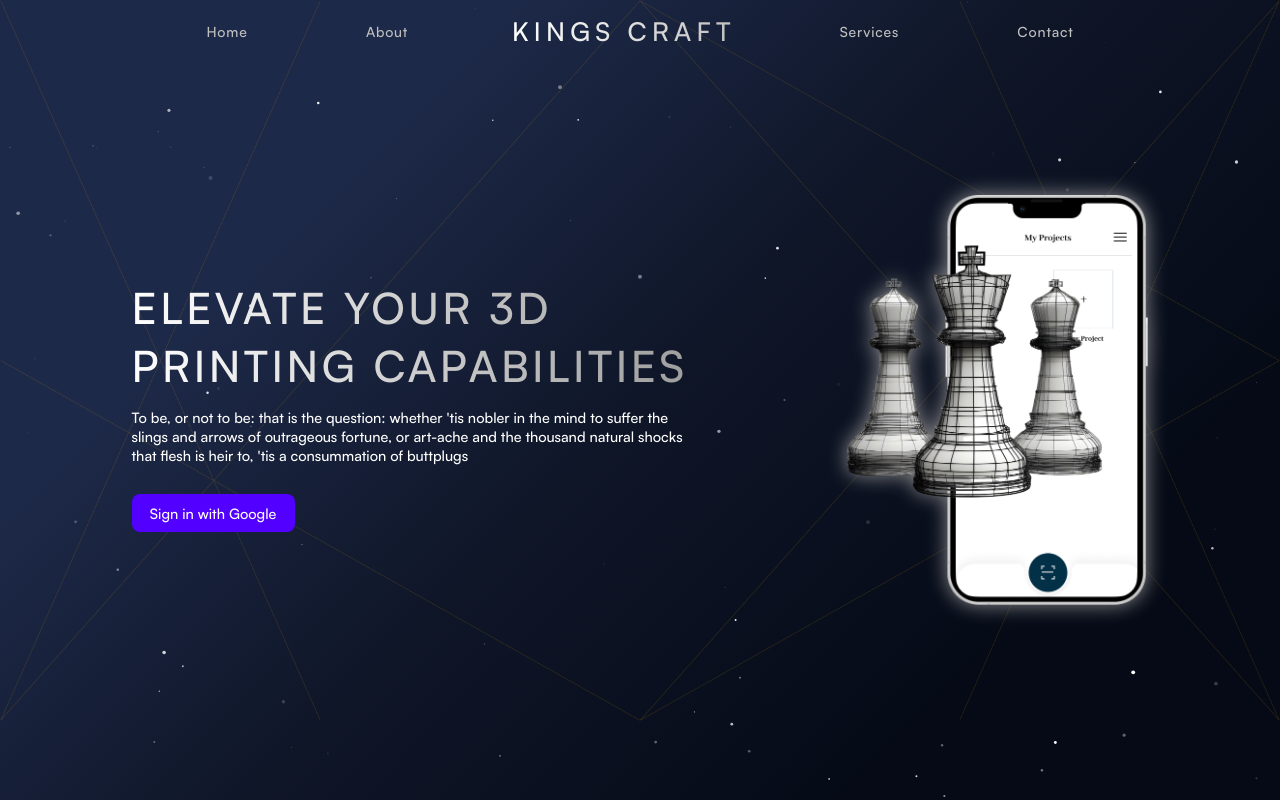
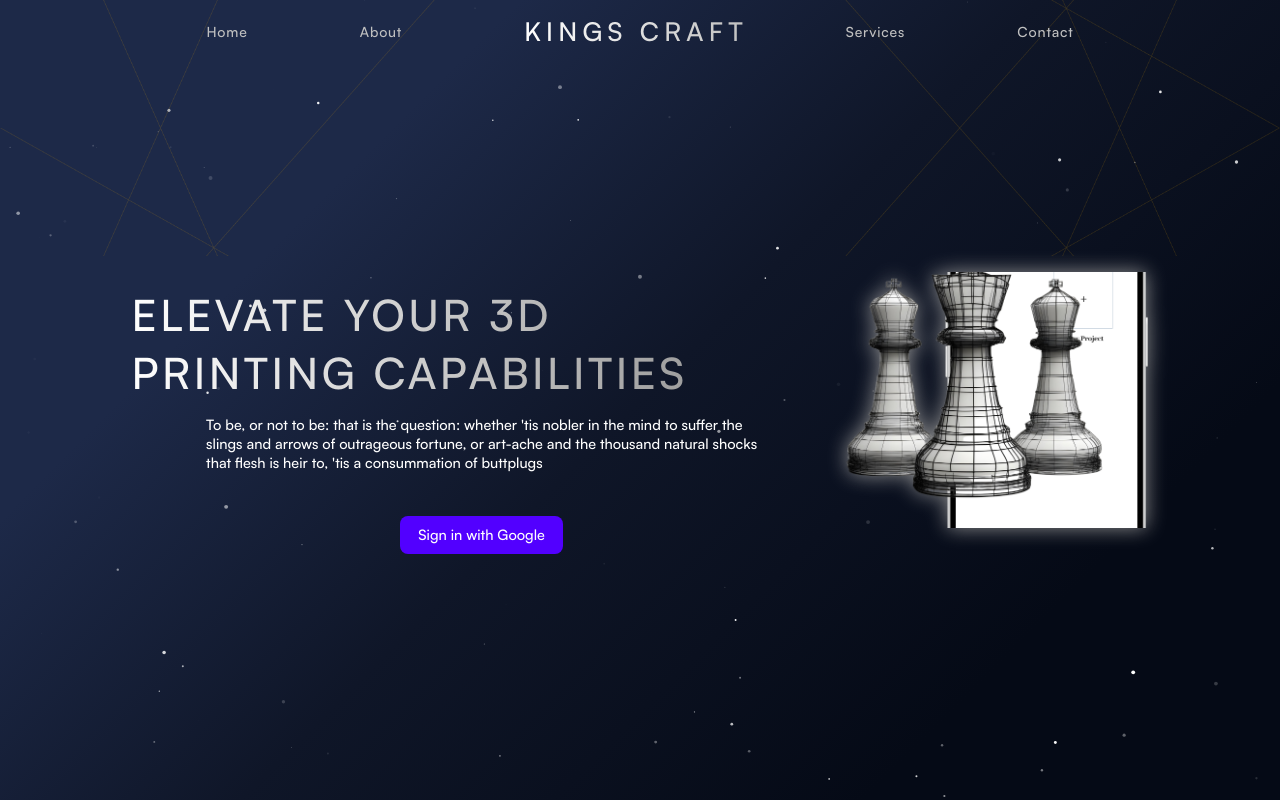
Before and after one commit to koh3n/KINGSCRAFT, a React (Vite) app in the folder web-app/frontend/: page / in a window 1280 px wide. Built offline with nearby package versions, Linux system fonts and the light colour scheme; no server answers.

Commit message:
complete carousel

```diff
--- a/web-app/frontend/src/pages/Dashboard.jsx
+++ b/web-app/frontend/src/pages/Dashboard.jsx
@@ -3,6 +3,7 @@ import GoogleLogin from '../components/GoogleLogin';
 import UserAccount from '../components/UserAccount';
 import Carousel from '../components/Carousel';
 import styled from 'styled-components';
+import "../styles/Dashboard.css"
 
 const CarouselItemContent = styled.div`
   display: flex;
@@ -24,6 +25,7 @@ const Dashboard = (images) => {
   return (
     <div className="dashboard">
       <Carousel items={items} />
+
       <div className='left-div'>
         <div className='button-cont'>
           <UserAccount />
--- a/web-app/frontend/src/styles/Dashboard.css
+++ b/web-app/frontend/src/styles/Dashboard.css
@@ -11,7 +11,6 @@
   align-items: center;
   justify-content: center;
   width: 100%;
-  background-color: red;
 }
 
 .project_container {
--- a/web-app/frontend/src/styles/Navbar.css
+++ b/web-app/frontend/src/styles/Navbar.css
@@ -40,7 +40,7 @@
     font-weight: 500;
     transition: color 0.3s ease;
     letter-spacing: 0.2em;
-    /* margin-left: 2rem; */
+    margin-left: 1.7rem;
 }
 
 .nav-link:hover {
```
